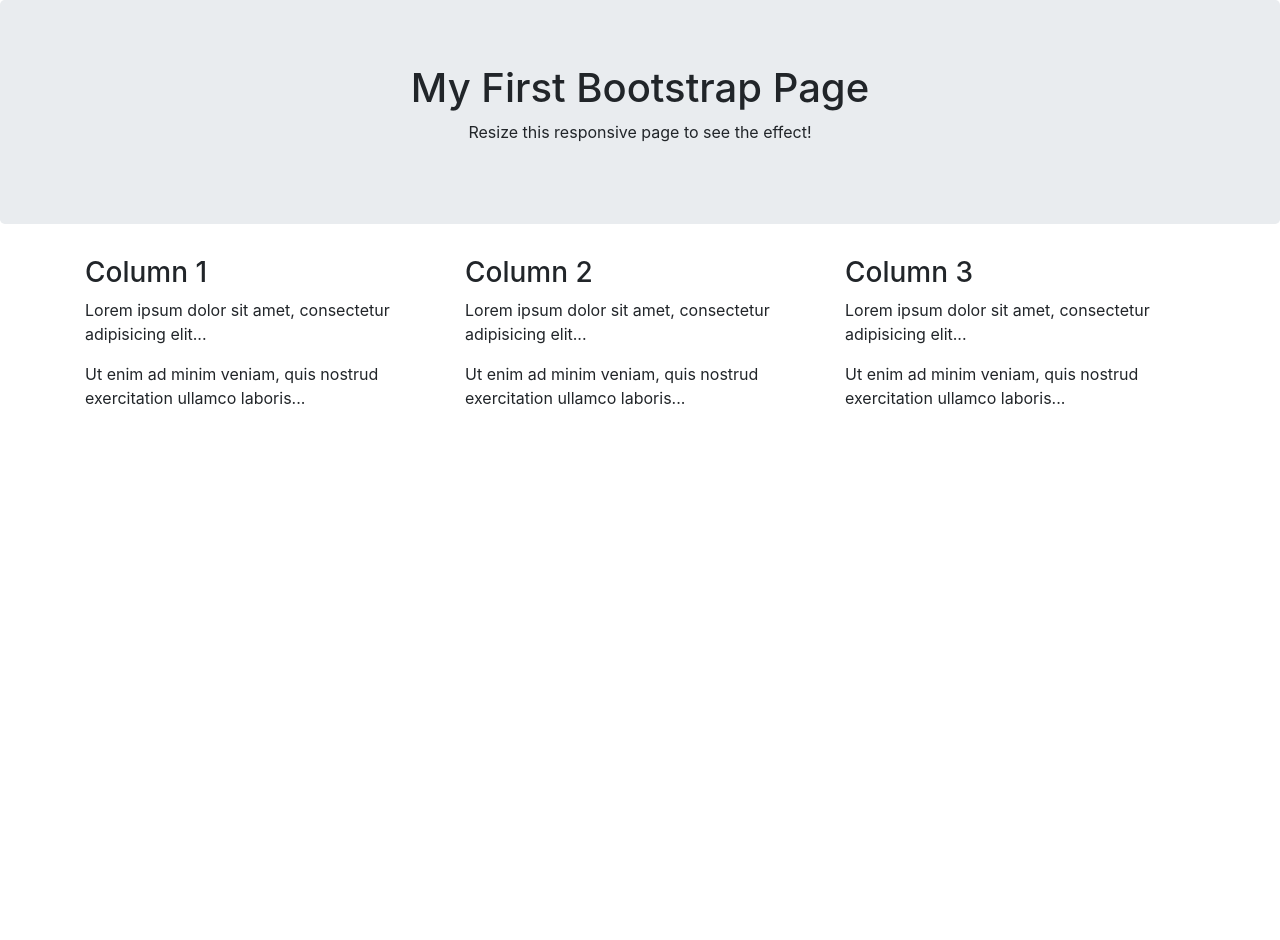
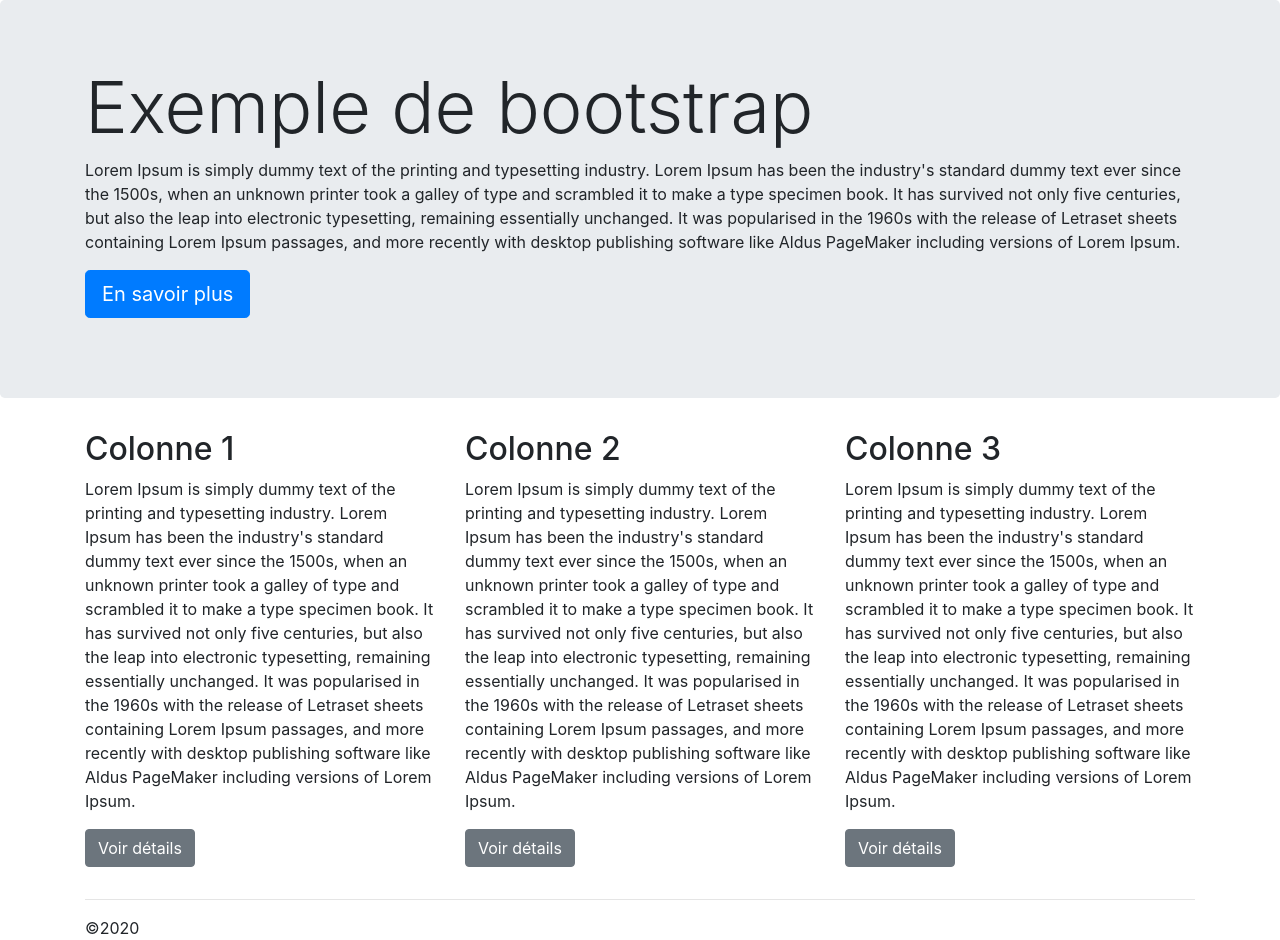
Before and after one commit to Phob0s7/M4-WEB-PS5, a plain HTML site: page index.html in a window 1280 px wide. Before the commit the page ends 800 px from the top, so only its background shows below. Drawn offline with nearby package versions, Linux system fonts and the light colour scheme.

Commit message:
Exemple Bootstrap

```diff
--- a/index.html
+++ b/index.html
@@ -1,40 +1,82 @@
 <!DOCTYPE html>
-<html lang="en">
+<html>
+
 <head>
-  <title>Bootstrap Example</title>
-  <meta charset="utf-8">
-  <meta name="viewport" content="width=device-width, initial-scale=1">
-  <link rel="stylesheet" href="https://maxcdn.bootstrapcdn.com/bootstrap/4.5.2/css/bootstrap.min.css">
-  <script src="https://ajax.googleapis.com/ajax/libs/jquery/3.5.1/jquery.min.js"></script>
-  <script src="https://cdnjs.cloudflare.com/ajax/libs/popper.js/1.16.0/umd/popper.min.js"></script>
-  <script src="https://maxcdn.bootstrapcdn.com/bootstrap/4.5.2/js/bootstrap.min.js"></script>
+    <meta charset="utf-8">
+    <title>Site PS5 | DIVTEC</title>
+    <link rel="stylesheet" href="css/bootstrap.min.css">
 </head>
+
 <body>
+    <div class="jumbotron">
+        <div class="container">
+            <h1 class="display-3">Exemple de bootstrap</h1>
+            <p>
+                Lorem Ipsum is simply dummy text of the printing and typesetting industry.
+                Lorem Ipsum has been the industry's standard dummy text ever since the
+                1500s, when an unknown printer took a galley of type and scrambled it to
+                make a type specimen book. It has survived not only five centuries, but
+                also the leap into electronic typesetting, remaining essentially unchanged.
+                It was popularised in the 1960s with the release of Letraset sheets
+                containing Lorem Ipsum passages, and more recently with desktop publishing
+                software like Aldus PageMaker including versions of Lorem Ipsum.
+            </p>
+            <p><a href="#" class="btn btn-primary btn-lg" role="button">En savoir plus</a></p>
+        </div>
+    </div>
+    <div class="container">
+        <div class="row">
+            <div class="col-4">
+                <h2>Colonne 1</h2>
+                <p>
+                    Lorem Ipsum is simply dummy text of the printing and typesetting industry.
+                    Lorem Ipsum has been the industry's standard dummy text ever since the
+                    1500s, when an unknown printer took a galley of type and scrambled it to
+                    make a type specimen book. It has survived not only five centuries, but
+                    also the leap into electronic typesetting, remaining essentially unchanged.
+                    It was popularised in the 1960s with the release of Letraset sheets
+                    containing Lorem Ipsum passages, and more recently with desktop publishing
+                    software like Aldus PageMaker including versions of Lorem Ipsum.
+                </p>
+                <p><a href="#" class="btn btn-secondary" role="button">Voir détails</a></p>
+            </div>
 
-<div class="jumbotron text-center">
-  <h1>My First Bootstrap Page</h1>
-  <p>Resize this responsive page to see the effect!</p>
-</div>
+            <div class="col-4">
+                <h2>Colonne 2</h2>
+                <p>
+                    Lorem Ipsum is simply dummy text of the printing and typesetting industry.
+                    Lorem Ipsum has been the industry's standard dummy text ever since the
+                    1500s, when an unknown printer took a galley of type and scrambled it to
+                    make a type specimen book. It has survived not only five centuries, but
+                    also the leap into electronic typesetting, remaining essentially unchanged.
+                    It was popularised in the 1960s with the release of Letraset sheets
+                    containing Lorem Ipsum passages, and more recently with desktop publishing
+                    software like Aldus PageMaker including versions of Lorem Ipsum.
+                </p>
+                <p><a href="#" class="btn btn-secondary" role="button">Voir détails</a></p>
+            </div>
 
-<div class="container">
-  <div class="row">
-    <div class="col-sm-4">
-      <h3>Column 1</h3>
-      <p>Lorem ipsum dolor sit amet, consectetur adipisicing elit...</p>
-      <p>Ut enim ad minim veniam, quis nostrud exercitation ullamco laboris...</p>
+            <div class="col-4">
+                <h2>Colonne 3</h2>
+                <p>
+                    Lorem Ipsum is simply dummy text of the printing and typesetting industry.
+                    Lorem Ipsum has been the industry's standard dummy text ever since the
+                    1500s, when an unknown printer took a galley of type and scrambled it to
+                    make a type specimen book. It has survived not only five centuries, but
+                    also the leap into electronic typesetting, remaining essentially unchanged.
+                    It was popularised in the 1960s with the release of Letraset sheets
+                    containing Lorem Ipsum passages, and more recently with desktop publishing
+                    software like Aldus PageMaker including versions of Lorem Ipsum.
+                </p>
+                <p><a href="#" class="btn btn-secondary" role="button">Voir détails</a></p>
+            </div>
+        </div>
+        <hr>
     </div>
-    <div class="col-sm-4">
-      <h3>Column 2</h3>
-      <p>Lorem ipsum dolor sit amet, consectetur adipisicing elit...</p>
-      <p>Ut enim ad minim veniam, quis nostrud exercitation ullamco laboris...</p>
-    </div>
-    <div class="col-sm-4">
-      <h3>Column 3</h3>
-      <p>Lorem ipsum dolor sit amet, consectetur adipisicing elit...</p>
-      <p>Ut enim ad minim veniam, quis nostrud exercitation ullamco laboris...</p>
-    </div>
-  </div>
-</div>
 
+    <footer class="container">
+        &copy;2020
+    </footer>
 </body>
+
 </html>
```
Also changed, not shown: bootstrap.html (added, +15 -0 lines), 1 other file.
